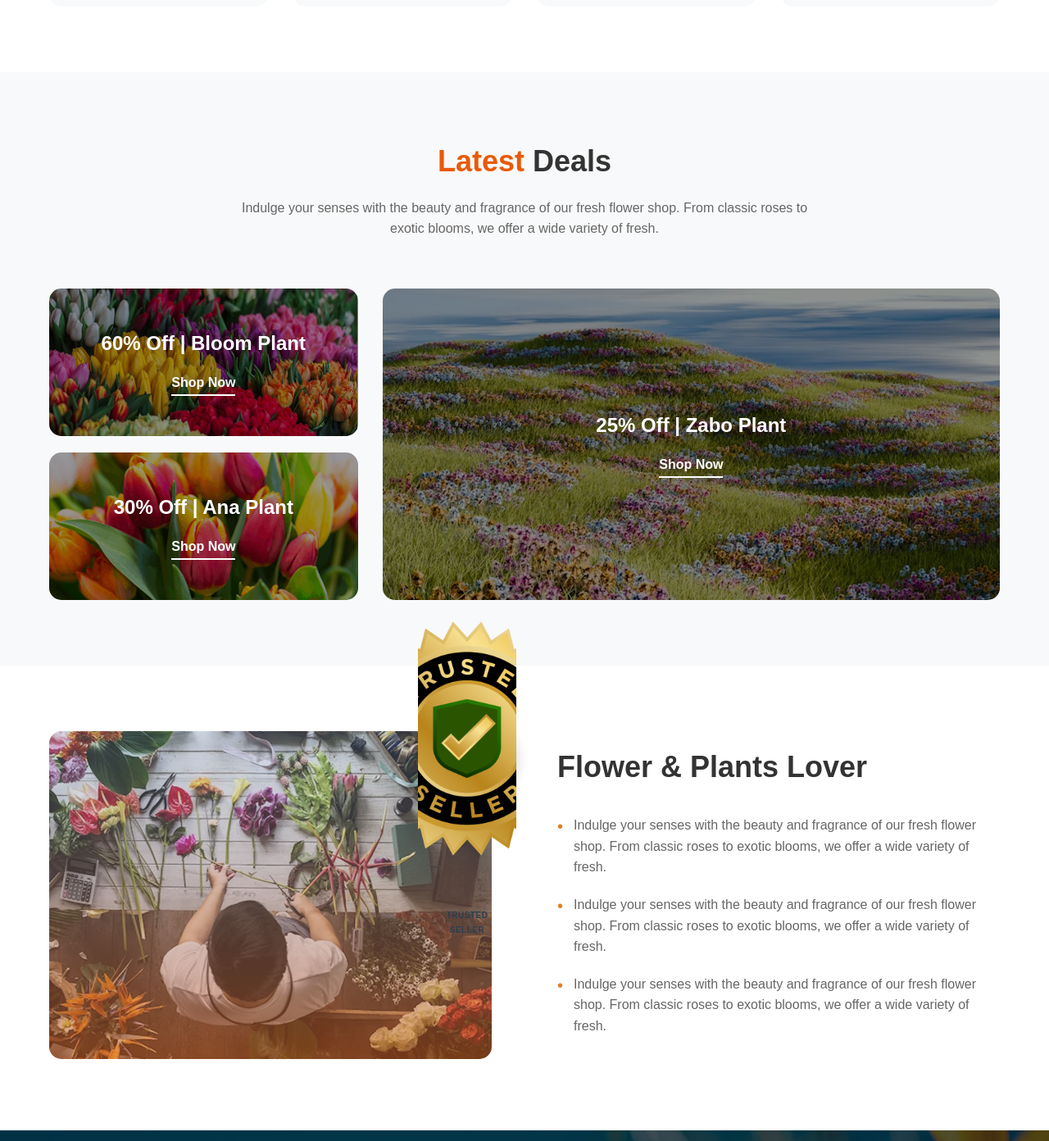
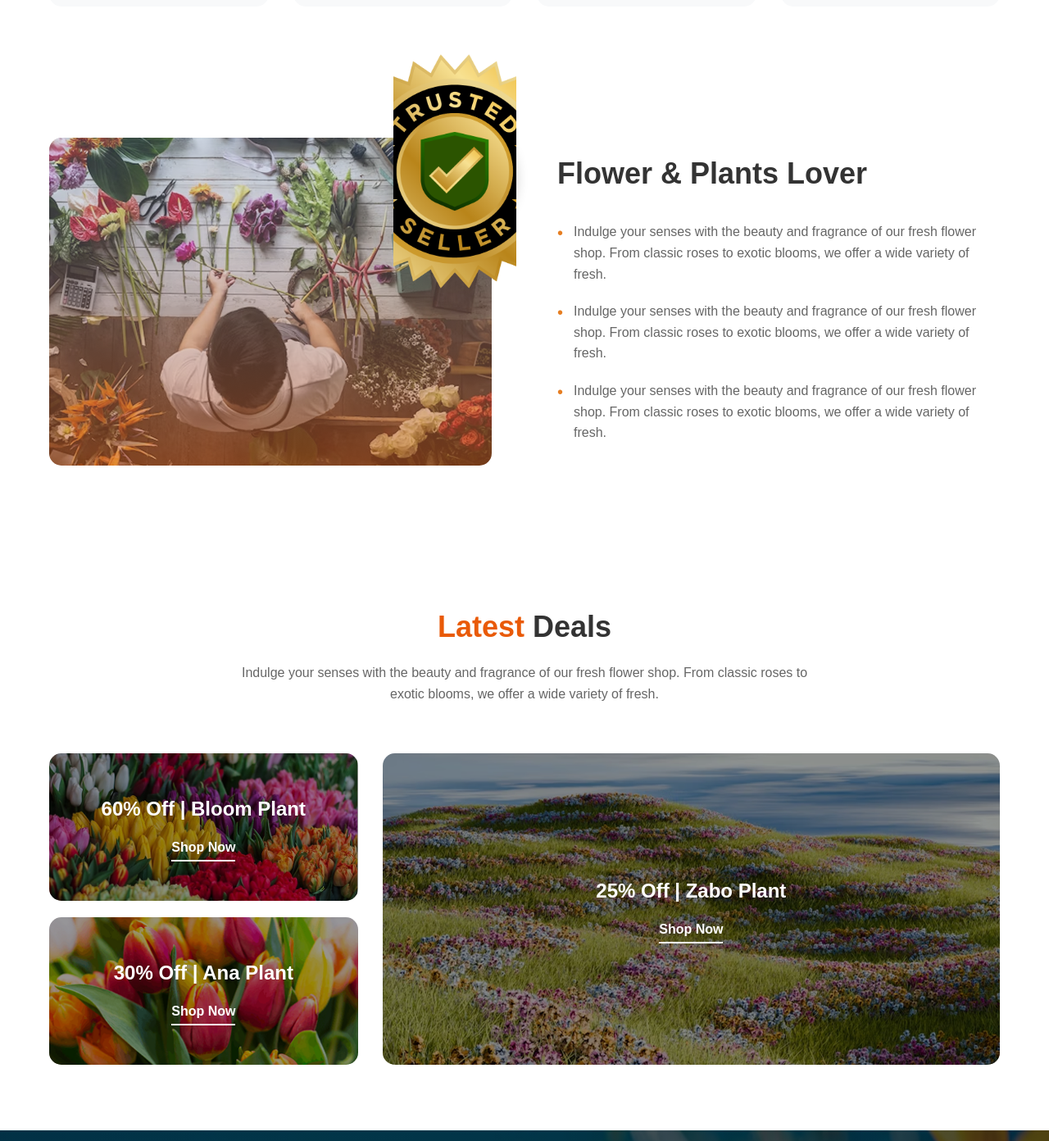
Before and after one commit to VRCvaskor111/Responsive-Flowers, a plain HTML site: page index.html in a window 1280 px wide. Shown: the part 1680-3072 px from the top of the page at 82% size. Drawn offline with Linux system fonts and the light colour scheme.

Commit message:
adjusting some positions

```diff
--- a/index.html
+++ b/index.html
@@ -121,6 +121,36 @@
         </div>
     </section>
 
+<!-- Plants Lover Section -->
+<section class="plants-lover" id="about">
+    <div class="container">
+        <div class="lover-content">
+            <div class="lover-image">
+                <img src="assets/flower-store.png" alt="Flower & Plants Lover">
+                <div class="trusted-badge">
+                    <!-- <img src="assets/trusted-badge.png" alt=""> -->
+                    <div class="badge-inner">
+                        <img src="assets/trusted-badge.png" alt="">
+                        <!-- <span class="check-icon">✓</span> -->
+                        <!-- <div class="badge-text">
+                            <span class="text-top">TRUSTED</span>
+                            <span class="text-bottom">SELLER</span>
+                        </div> -->
+                    </div>
+                </div>
+            </div>
+            <div class="lover-text">
+                <h2>Flower & Plants Lover</h2>
+                <ul>
+                    <li>Indulge your senses with the beauty and fragrance of our fresh flower shop. From classic roses to exotic blooms, we offer a wide variety of fresh.</li>
+                    <li>Indulge your senses with the beauty and fragrance of our fresh flower shop. From classic roses to exotic blooms, we offer a wide variety of fresh.</li>
+                    <li>Indulge your senses with the beauty and fragrance of our fresh flower shop. From classic roses to exotic blooms, we offer a wide variety of fresh.</li>
+                </ul>
+            </div>
+        </div>
+    </div>
+</section>
+
     <!-- Latest Deals Section -->
     <section class="deals-section">
         <div class="container">
@@ -147,35 +177,7 @@
         </div>
     </section>
 
-    <!-- Plants Lover Section -->
-    <section class="plants-lover" id="about">
-        <div class="container">
-            <div class="lover-content">
-                <div class="lover-image">
-                    <img src="assets/flower-store.png" alt="Flower & Plants Lover">
-                    <div class="trusted-badge">
-                        <!-- <img src="assets/trusted-badge.png" alt=""> -->
-                        <div class="badge-inner">
-                            <img src="assets/trusted-badge.png" alt="">
-                            <!-- <span class="check-icon">✓</span> -->
-                            <div class="badge-text">
-                                <span class="text-top">TRUSTED</span>
-                                <span class="text-bottom">SELLER</span>
-                            </div>
-                        </div>
-                    </div>
-                </div>
-                <div class="lover-text">
-                    <h2>Flower & Plants Lover</h2>
-                    <ul>
-                        <li>Indulge your senses with the beauty and fragrance of our fresh flower shop. From classic roses to exotic blooms, we offer a wide variety of fresh.</li>
-                        <li>Indulge your senses with the beauty and fragrance of our fresh flower shop. From classic roses to exotic blooms, we offer a wide variety of fresh.</li>
-                        <li>Indulge your senses with the beauty and fragrance of our fresh flower shop. From classic roses to exotic blooms, we offer a wide variety of fresh.</li>
-                    </ul>
-                </div>
-            </div>
-        </div>
-    </section>
+
 
     <!-- Join Section -->
     <section class="join-section">
--- a/styles.css
+++ b/styles.css
@@ -239,7 +239,7 @@ body {
 /* Latest Deals Section */
 .deals-section {
     padding: 80px 0;
-    background: #f8f9fa;
+    background: white;
 }
 
 .deals-grid {
@@ -346,23 +346,25 @@ body {
     position: absolute;
     top: -30px;
     right: -30px;
-    width: 120px;
-    height: 120px;
-    background: linear-gradient(45deg, #f39c12, #f1c40f);
+    width: 150px;
+    height: 150px;
+    /* background: linear-gradient(45deg, #f39c12, #f1c40f); */
     border-radius: 50%;
     display: flex;
     justify-content: center;
     align-items: center;
     box-shadow: 0 5px 15px rgba(0,0,0,0.2);
     z-index: 10;
+    object-fit: cover;
+    /* height: auto; */
 }
 
-.badge-inner {
+/* .badge-inner {
     text-align: center;
     color: #2c3e50;
-}
+} */
 
-.check-icon {
+/* .check-icon {
     display: block;
     font-size: 24px;
     font-weight: bold;
@@ -376,13 +378,13 @@ body {
     align-items: center;
     justify-content: center;
     margin: 0 auto 5px;
-}
+} */
 
-.badge-text {
+/* .badge-text {
     display: flex;
     flex-direction: column;
     gap: 2px;
-}
+} */
 
 .text-top,
 .text-bottom {
```
